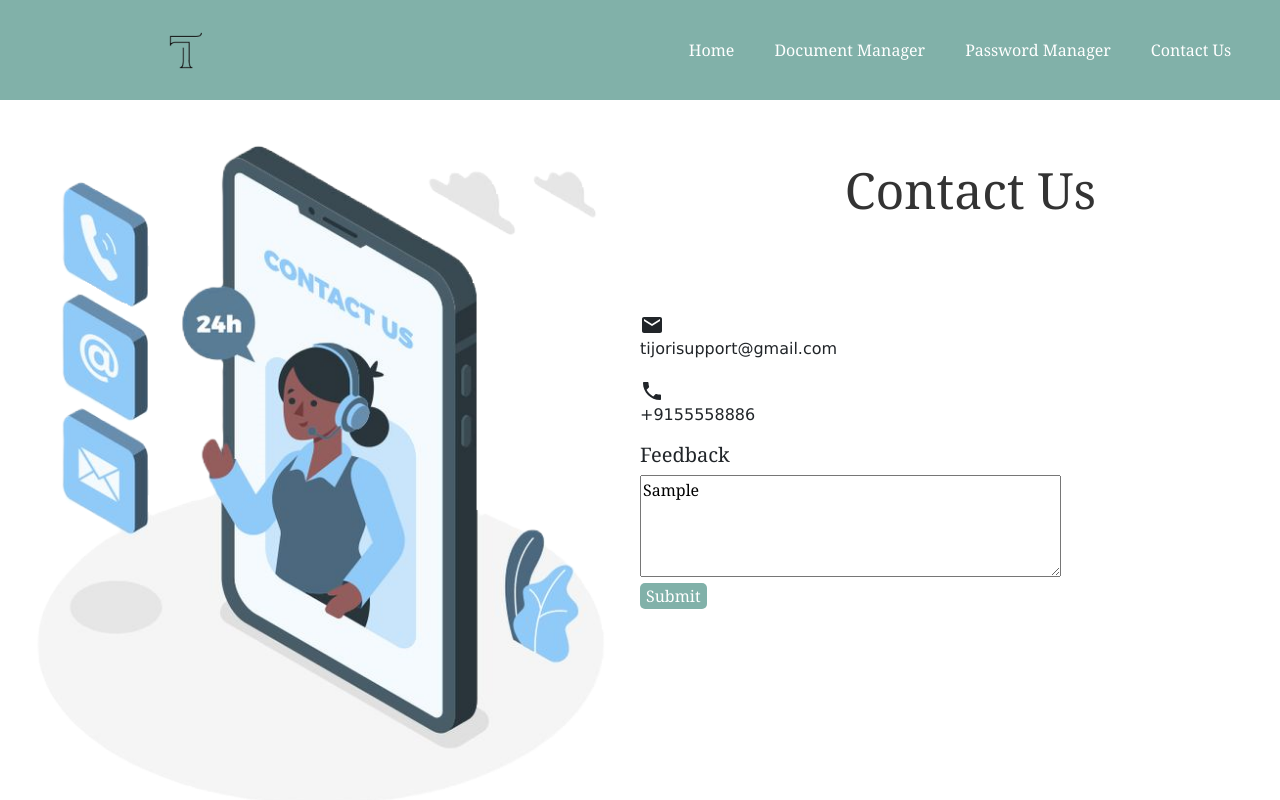
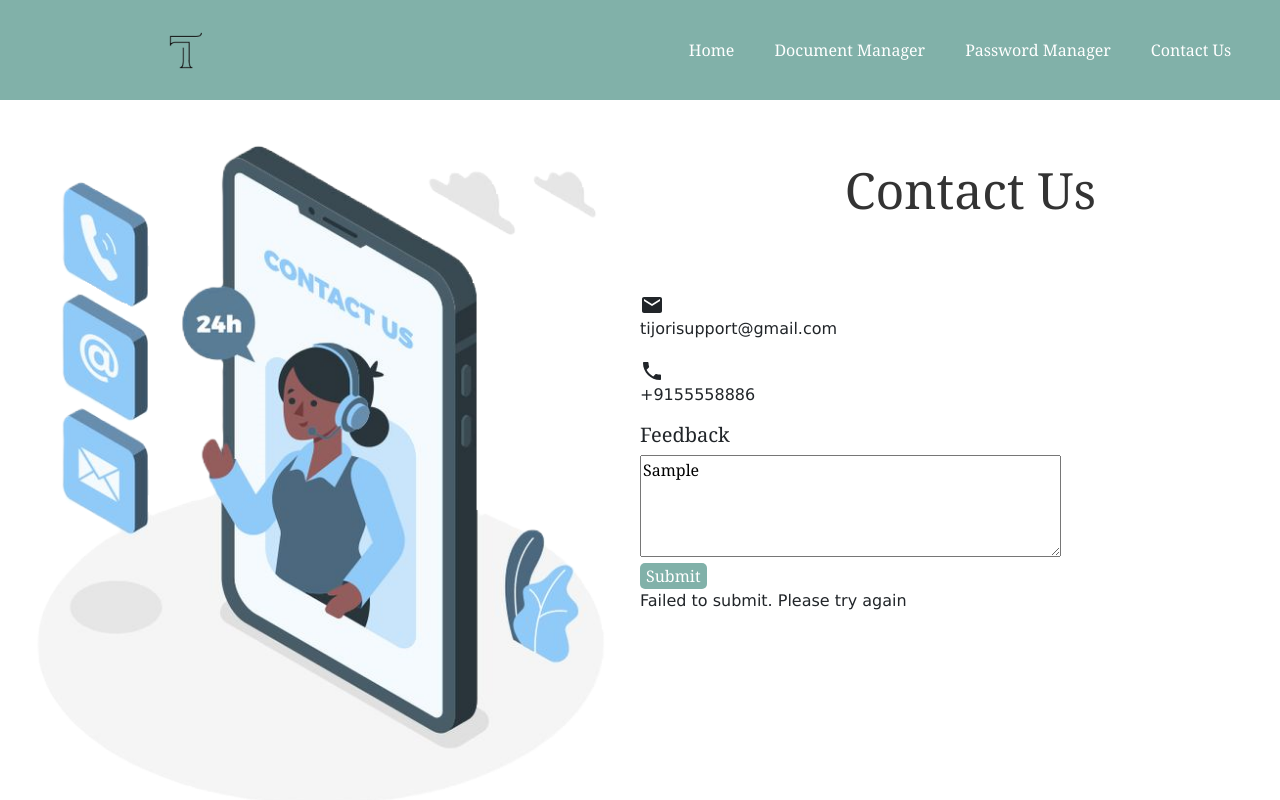
Before and after one commit to Arpit1812/Tijori, a React (Vite) app: page /contact in a window 1280 px wide. Both pictures are taken after typing "Sample" into the empty fields and a click on the button "Submit". Shown: the top 800 px of the page. Built offline with nearby package versions, Linux system fonts and the light colour scheme; no server answers.

Commit message:
Update Contact.tsx
handled feedback submission by providing error messages to user

```diff
--- a/src/pages/Contact.tsx
+++ b/src/pages/Contact.tsx
@@ -7,7 +7,13 @@ import "../styles/Contact.css";
 function Contact() {
   const [feedback, setFeedback] = useState("");
 
-  //handling chnage in the feedback option
+  //used to tell the user if the feedback was successfully submitted or not
+  const [confirmation, setConfirmation] = useState<string | null>(null);
+
+  //to endure the feedback box isn't empty
+  const [empty, setEmpty] = useState("");
+
+  //handling change in the feedback option
   const handleFeedbackChange = (event) => {
     console.log("handling feedback");
     setFeedback(event.target.value);
@@ -16,6 +22,11 @@ function Contact() {
   //submitting feedback to backend
   const handleFeedbackSubmit = (event) => {
     event.preventDefault();
+
+    if (!feedback.trim()) {
+      setEmpty("Please enter feedback!");
+      return;
+    }
     console.log("submission starting");
     console.log("sending data to server:", feedback);
 
@@ -36,12 +47,13 @@ function Contact() {
         console.log("Received response from server:", data);
         console.log("Data saved successfully:", data);
         console.log("no error. data sent and saved");
-        alert("feedback submitted successfully!");
+        setConfirmation("Thank you for your feedback!");
+        setEmpty("");
         setFeedback("");
       })
       .catch((error) => {
         console.error("Error saving data:", error.message);
-        alert("Failed to submit feedback. Please try again.");
+        setConfirmation("Failed to submit. Please try again");
       });
   };
 
@@ -71,10 +83,16 @@ function Contact() {
             value={feedback}
             onChange={handleFeedbackChange}
           ></textarea>
+          {empty && <p className="empty-message">{empty}</p>}
           <button type="submit" onClick={handleFeedbackSubmit}>
             {" "}
             Submit{" "}
           </button>
+        </div>
+        <div className="confirmation">
+          {confirmation && (
+            <p className="confirmation-message">{confirmation}</p>
+          )}
         </div>
       </div>
     </div>
```
